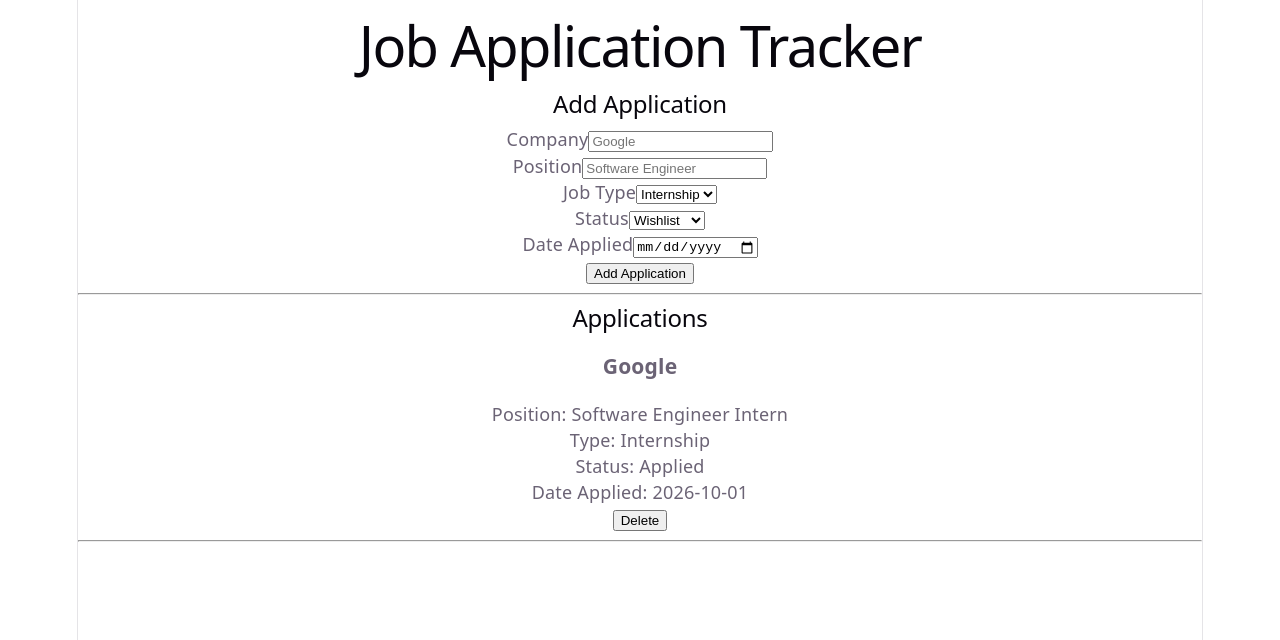
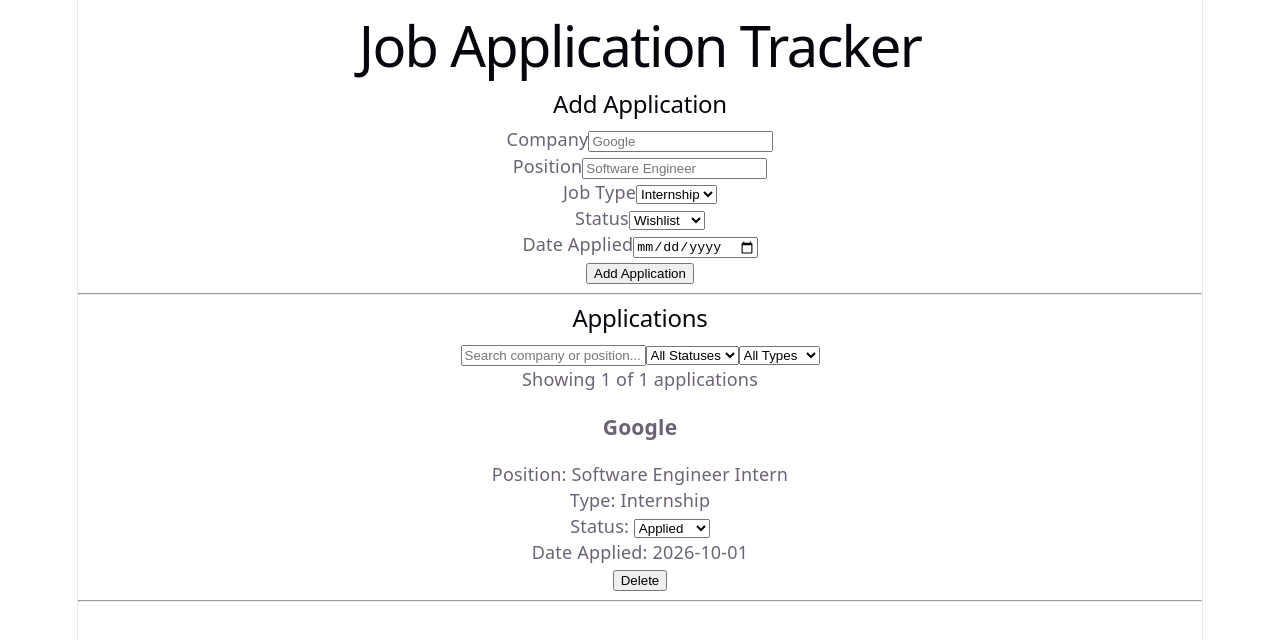
Before and after one commit to AmmaarKhan03/Job-App-Tracker, a React (Vite) app: page / in a window 1280 px wide. Shown: the top 640 px of the page. Built offline with nearby package versions, Linux system fonts and the light colour scheme.

Commit message:
Add application search filters and status updates

```diff
--- a/src/App.tsx
+++ b/src/App.tsx
@@ -3,7 +3,11 @@
 import ApplicationForm from "./components/ApplicationForm";
 import ApplicationCard from "./components/ApplicationCard";
 
-import type { Application } from "./types/application";
+import type {
+  Application,
+  ApplicationStatus,
+  JobType,
+} from "./types/application";
 
 function App() {
   const [applications, setApplications] =
@@ -18,6 +22,19 @@
       },
     ]);
 
+  // Search/filter state
+  const [search, setSearch] = useState("");
+
+  const [statusFilter, setStatusFilter] =
+    useState<ApplicationStatus | "All">("All");
+
+  const [typeFilter, setTypeFilter] =
+    useState<JobType | "All">("All");
+
+  // -----------------------
+  // ADD
+  // -----------------------
+
   const addApplication = (
     application: Application
   ) => {
@@ -27,6 +44,10 @@
     ]);
   };
 
+  // -----------------------
+  // DELETE
+  // -----------------------
+
   const deleteApplication = (id: number) => {
     setApplications(
       applications.filter(
@@ -34,6 +55,51 @@
       )
     );
   };
+
+  const updateApplicationStatus = (
+  id: number,
+  newStatus: ApplicationStatus
+) => {
+  setApplications(
+    applications.map((application) =>
+      application.id === id
+        ? {
+            ...application,
+            status: newStatus,
+          }
+        : application
+    )
+  );
+};
+
+  // -----------------------
+  // FILTER
+  // -----------------------
+
+  const filteredApplications =
+    applications.filter((application) => {
+      const matchesSearch =
+        application.company
+          .toLowerCase()
+          .includes(search.toLowerCase()) ||
+        application.position
+          .toLowerCase()
+          .includes(search.toLowerCase());
+
+      const matchesStatus =
+        statusFilter === "All" ||
+        application.status === statusFilter;
+
+      const matchesType =
+        typeFilter === "All" ||
+        application.type === typeFilter;
+
+      return (
+        matchesSearch &&
+        matchesStatus &&
+        matchesType
+      );
+    });
 
   return (
     <div>
@@ -47,17 +113,112 @@
 
       <h2>Applications</h2>
 
-      {applications.length === 0 && (
-        <p>No applications yet.</p>
+      {/* SEARCH */}
+
+      <input
+        type="text"
+        placeholder="Search company or position..."
+        value={search}
+        onChange={(event) =>
+          setSearch(event.target.value)
+        }
+      />
+
+      {/* STATUS FILTER */}
+
+      <select
+        value={statusFilter}
+        onChange={(event) =>
+          setStatusFilter(
+            event.target.value as
+              | ApplicationStatus
+              | "All"
+          )
+        }
+      >
+        <option value="All">
+          All Statuses
+        </option>
+
+        <option value="Wishlist">
+          Wishlist
+        </option>
+
+        <option value="Applied">
+          Applied
+        </option>
+
+        <option value="OA">
+          OA
+        </option>
+
+        <option value="Interview">
+          Interview
+        </option>
+
+        <option value="Offer">
+          Offer
+        </option>
+
+        <option value="Rejected">
+          Rejected
+        </option>
+      </select>
+
+      {/* TYPE FILTER */}
+
+      <select
+        value={typeFilter}
+        onChange={(event) =>
+          setTypeFilter(
+            event.target.value as
+              | JobType
+              | "All"
+          )
+        }
+      >
+        <option value="All">
+          All Types
+        </option>
+
+        <option value="Internship">
+          Internship
+        </option>
+
+        <option value="Full-Time">
+          Full-Time
+        </option>
+
+        <option value="Part-Time">
+          Part-Time
+        </option>
+
+        <option value="Contract">
+          Contract
+        </option>
+      </select>
+
+      <p>
+        Showing {filteredApplications.length} of{" "}
+        {applications.length} applications
+      </p>
+
+      {/* APPLICATION LIST */}
+
+      {filteredApplications.length === 0 && (
+        <p>No matching applications.</p>
       )}
 
-      {applications.map((application) => (
-        <ApplicationCard
-          key={application.id}
-          application={application}
-          onDelete={deleteApplication}
-        />
-      ))}
+      {filteredApplications.map(
+        (application) => (
+          <ApplicationCard
+            key={application.id}
+            application={application}
+            onDelete={deleteApplication}
+            onStatusChange={updateApplicationStatus}
+            />
+        )
+      )}
     </div>
   );
 }
--- a/src/components/ApplicationCard.tsx
+++ b/src/components/ApplicationCard.tsx
@@ -1,13 +1,23 @@
-import type { Application } from "../types/application";
+import type {
+  Application,
+  ApplicationStatus,
+} from "../types/application";
 
 interface ApplicationCardProps {
   application: Application;
+
   onDelete: (id: number) => void;
+
+  onStatusChange: (
+    id: number,
+    status: ApplicationStatus
+  ) => void;
 }
 
 function ApplicationCard({
   application,
   onDelete,
+  onStatusChange,
 }: ApplicationCardProps) {
   return (
     <div>
@@ -21,17 +31,55 @@
         Type: {application.type}
       </p>
 
-      <p>
-        Status: {application.status}
-      </p>
+      <div>
+        <label>Status: </label>
+
+        <select
+          value={application.status}
+          onChange={(event) =>
+            onStatusChange(
+              application.id,
+              event.target
+                .value as ApplicationStatus
+            )
+          }
+        >
+          <option value="Wishlist">
+            Wishlist
+          </option>
+
+          <option value="Applied">
+            Applied
+          </option>
+
+          <option value="OA">
+            OA
+          </option>
+
+          <option value="Interview">
+            Interview
+          </option>
+
+          <option value="Offer">
+            Offer
+          </option>
+
+          <option value="Rejected">
+            Rejected
+          </option>
+        </select>
+      </div>
 
       <p>
         Date Applied:{" "}
-        {application.dateApplied || "Not specified"}
+        {application.dateApplied ||
+          "Not specified"}
       </p>
 
       <button
-        onClick={() => onDelete(application.id)}
+        onClick={() =>
+          onDelete(application.id)
+        }
       >
         Delete
       </button>
```
